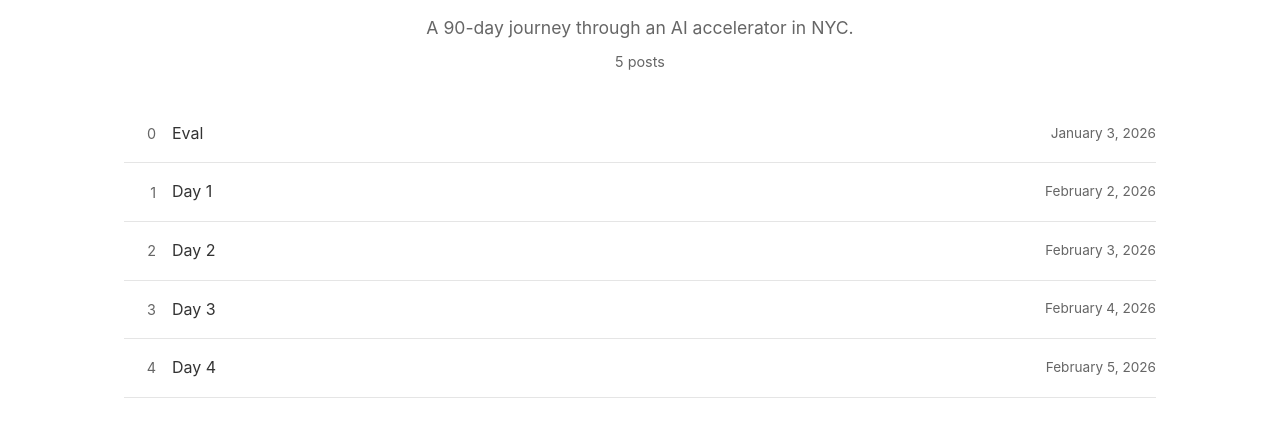
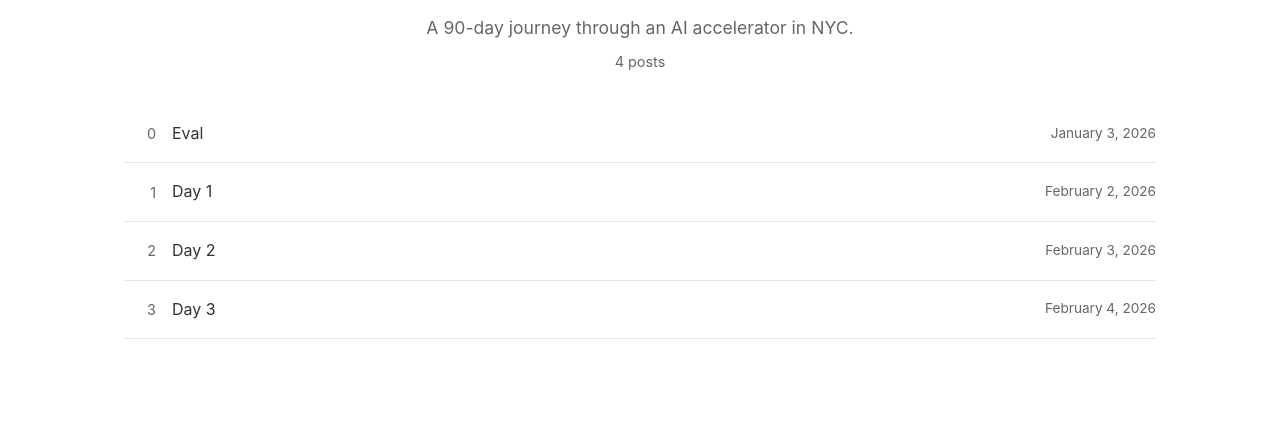
Before and after one commit to sendtwothreeyears/ai_site, a website: page series/fractal.html in a window 1280 px wide. Shown: the part 165-602 px from the top of the page. Drawn offline with Linux system fonts and the light colour scheme.

Commit message:
[fix] fixing bug

```diff
--- a/series/fractal.html
+++ b/series/fractal.html
@@ -21,7 +21,7 @@
         <section class="series-header">
             <h1>Fractal</h1>
             <p class="series-description">A 90-day journey through an AI accelerator in NYC.</p>
-            <p class="series-meta">5 posts</p>
+            <p class="series-meta">4 posts</p>
         </section>
 
         <section class="series-list">
@@ -50,12 +50,6 @@
                     <a href="/posts/3-day-3.html">Day 3</a>
                     <time>February 4, 2026</time>
                 </li>
-
-                <li class="series-item">
-                    <span class="series-item-number">4</span>
-                    <a href="/posts/4-day-4.html">Day 4</a>
-                    <time>February 5, 2026</time>
-                </li>
             </ol>
         </section>
     </main>
```
Also changed, not shown: writing.html (+1 -1 lines).
